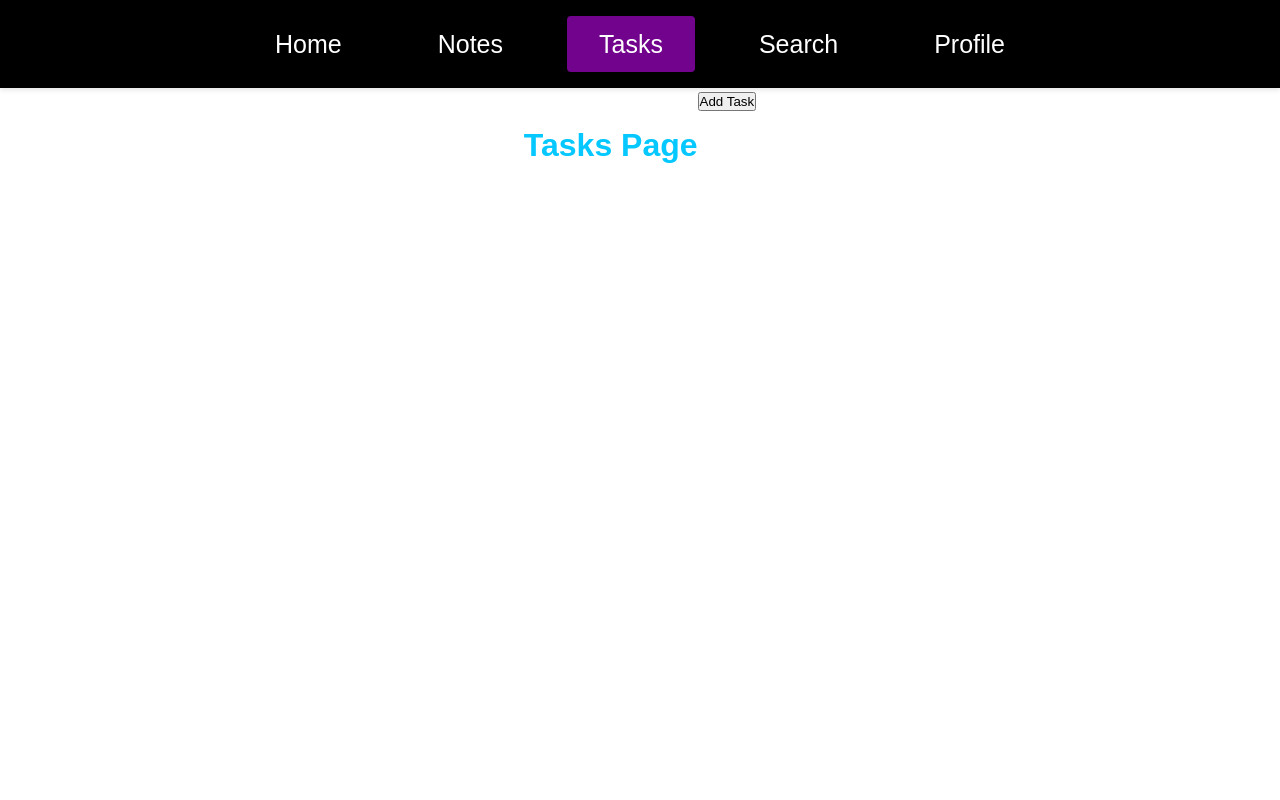
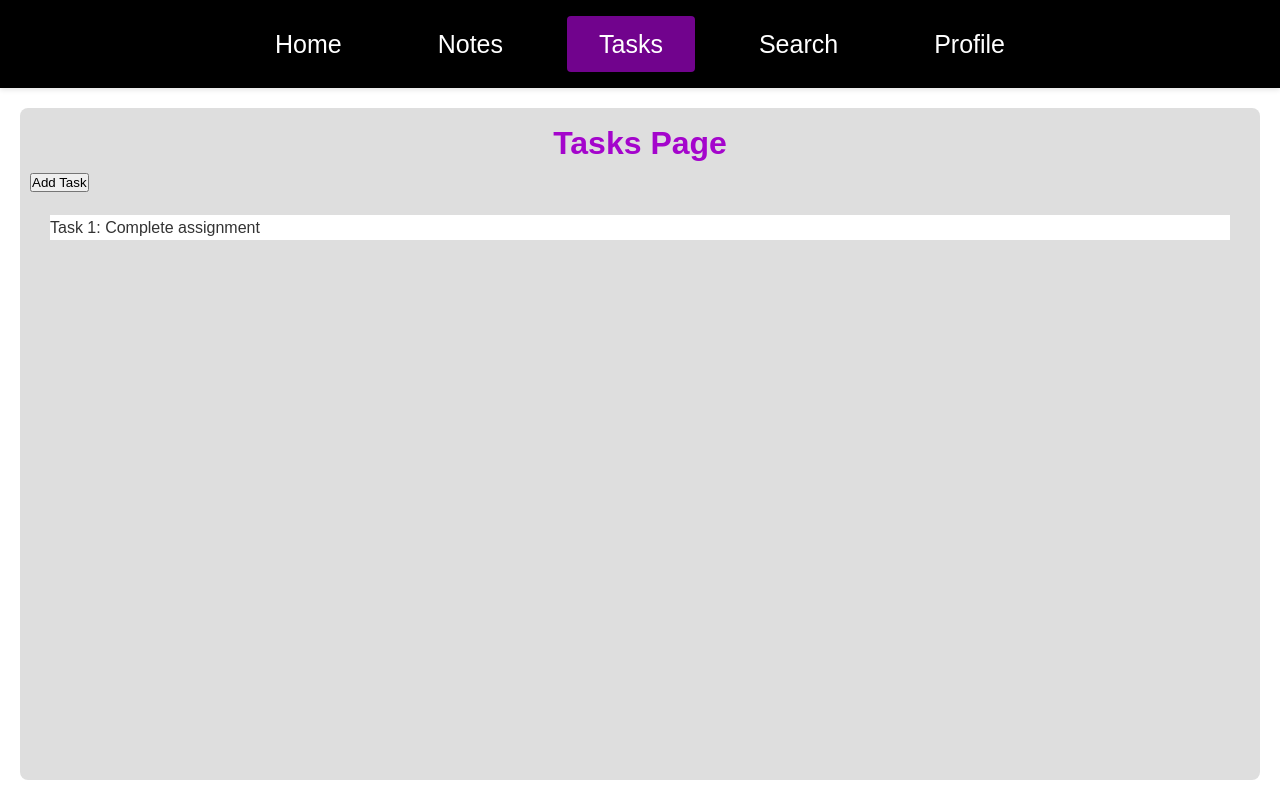
Before and after one commit to Ajai-L16/assignment-tracking, a React (Create React App) app: page /tasks in a window 1280 px wide. Built offline with nearby package versions, Linux system fonts and the light colour scheme.

Commit message:
3rd commit

```diff
--- a/src/App.css
+++ b/src/App.css
@@ -96,13 +96,52 @@ body {
   justify-content: center;
 }
 
-.tasks-container {
-  display: flex;
-  justify-content: center;
+/*---------------------------------------------Tasks Page Styles-------------------------------------------------*/
+
+.tasks-container{
+  flex: 1;
+  background-color: rgb(222, 222, 222 );
+  margin: 20px;
+  border-radius: 8px;
+  padding: 10px;
 }
 
-.tasks-h1 {
+.tasks-h1{
   text-align: center;
-  color: rgb(4, 200, 255);
-  margin-top: 2rem;
+  color: rgb(164, 5, 204);
 }
+
+.task-addButton{
+  justify-content: left;
+}
+
+.tasks-list{
+  display: flex;
+  background-color: white;
+  margin: 20px;
+}
+
+/*---------------------------------------------Profile Page Styles-------------------------------------------------*/
+
+.profile-container {
+  flex: 1;
+  padding: 2rem;
+  max-width: 1200px;
+  margin: 0 auto;
+  width: 100%;
+}
+
+.profile-h1{
+  text-align: center;
+}
+
+.profile-info{
+  background: #f8f9fa;
+  padding: 2rem;
+  border-radius: 8px;
+  box-shadow: 0 2px 10px rgba(0,0,0,0.1);
+  display: flex;
+  gap: 20px;
+  flex-wrap: wrap;
+
+}
--- a/src/Pages/Profile.js
+++ b/src/Pages/Profile.js
@@ -1,4 +1,11 @@
 function Profile(){
-    return <h1>Profile</h1>
+    return(
+        <div className="profile-container">
+            <h1 className="profile-h1">Profile</h1>
+            <div className="profile-info">
+                <h2 className="profile-h2">User Information</h2>
+            </div>
+        </div>
+    );
 }
 export default Profile
--- a/src/Pages/Tasks.js
+++ b/src/Pages/Tasks.js
@@ -1,9 +1,11 @@
 function Tasks() {
   return (
   <div className='tasks-container'>
-    <h1 className="tasks-h1">Tasks Page</h1>
-    <div className='tasks-addTasks'>
-      <button className='tasks-button'>Add Task</button>
+    <h1 className='tasks-h1'>Tasks Page</h1>
+    <div className="task-addButton"><button className='addButton'>Add Task</button></div>
+
+    <div className='tasks-list'>
+      <div className='task-item'>Task 1: Complete assignment</div>
     </div>
   </div>
   );
```
